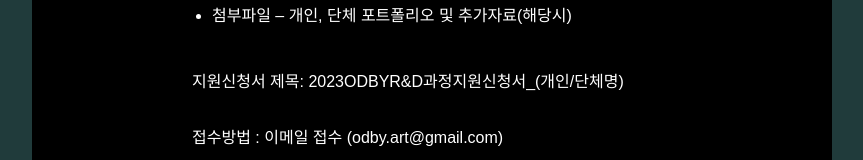
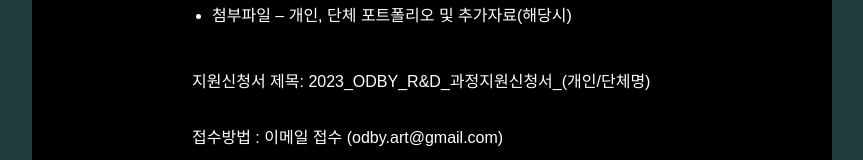
Before and after one commit to rlarleo/odby, a React (Create React App) app in the folder frontend/: page /notice in a window 1280 px wide. Shown: the part 2529-2689 px from the top of the page, without its empty margins (208-1071 px from the left). Built offline with nearby package versions, Linux system fonts and the light colour scheme.

Commit message:
버그 수정

```diff
--- a/frontend/src/pages/notice/NoticePage.tsx
+++ b/frontend/src/pages/notice/NoticePage.tsx
@@ -23,8 +23,8 @@ const StyledAnnouncement = styled.div`
 `;
 
 const NoticePage = () => {
-  const downloadUrl1 = `${process.env.PUBLIC_URL}/application/2023년ODBY예술X기술R&D과정모집.docx`;
-  const downloadUrl2 = `${process.env.PUBLIC_URL}/application/2023년ODBY예술X기술R&D과정모집.hwp`;
+  const downloadUrl1 = `${process.env.PUBLIC_URL}/application/2023년_ODBY_예술_X_기술_R&D_과정모집.docx`;
+  const downloadUrl2 = `${process.env.PUBLIC_URL}/application/2023년_ODBY_예술_X_기술_R&D_과정모집.hwp`;
   const navigate = useNavigate();
 
   useEffect(() => {
@@ -100,7 +100,7 @@ const NoticePage = () => {
                 <li>개인정보 수집동의서(별첨 1)</li>
                 <li>첨부파일 – 개인, 단체 포트폴리오 및 추가자료(해당시)</li>
               </ul>
-              <p>지원신청서 제목: 2023ODBYR&amp;D과정지원신청서_(개인/단체명)</p>
+              <p>지원신청서 제목: 2023_ODBY_R&amp;D_과정지원신청서_(개인/단체명)</p>
               <p>접수방법 : 이메일 접수 (odby.art@gmail.com)</p>
               <p>문의 : 010.2351.9954 odby.art@gmail.com</p>
               <p>지원서 다운로드</p>
```
Also changed, not shown: 11 other files (tests, documents, lock files or other folders).
